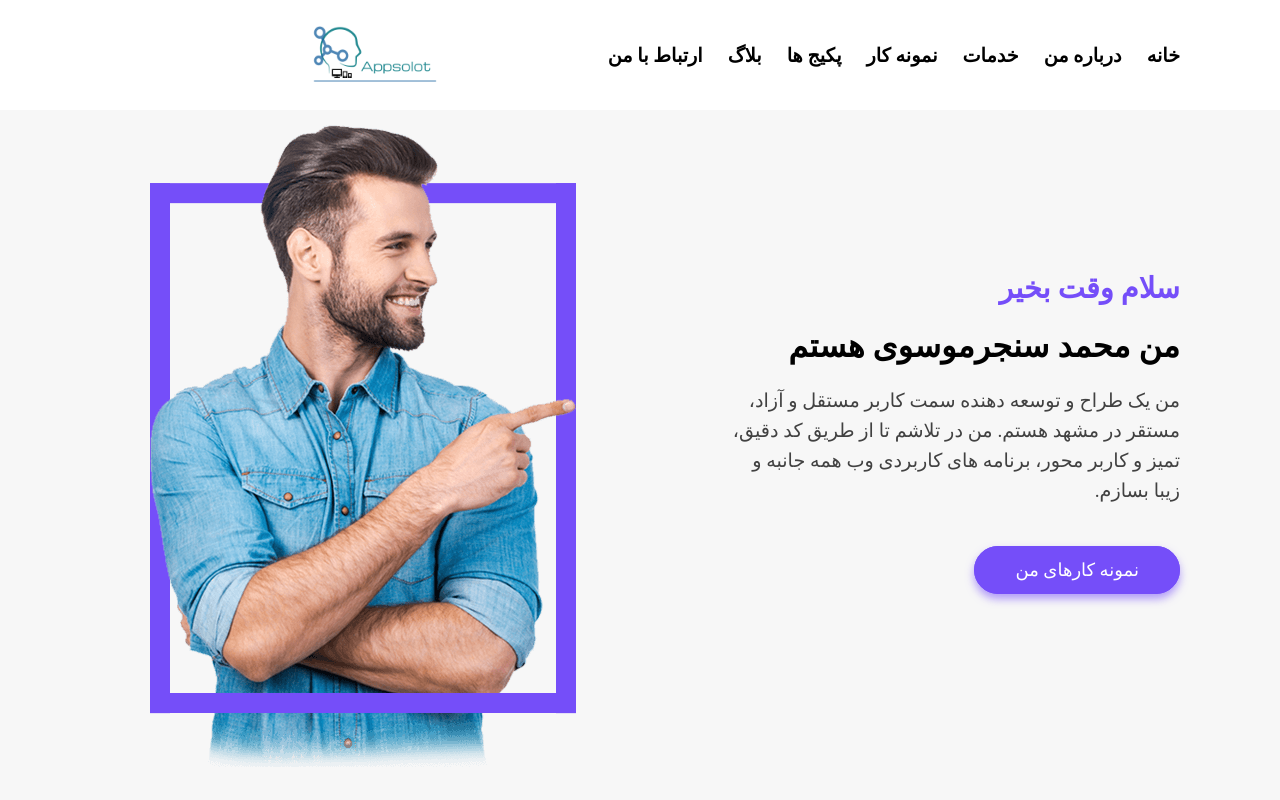
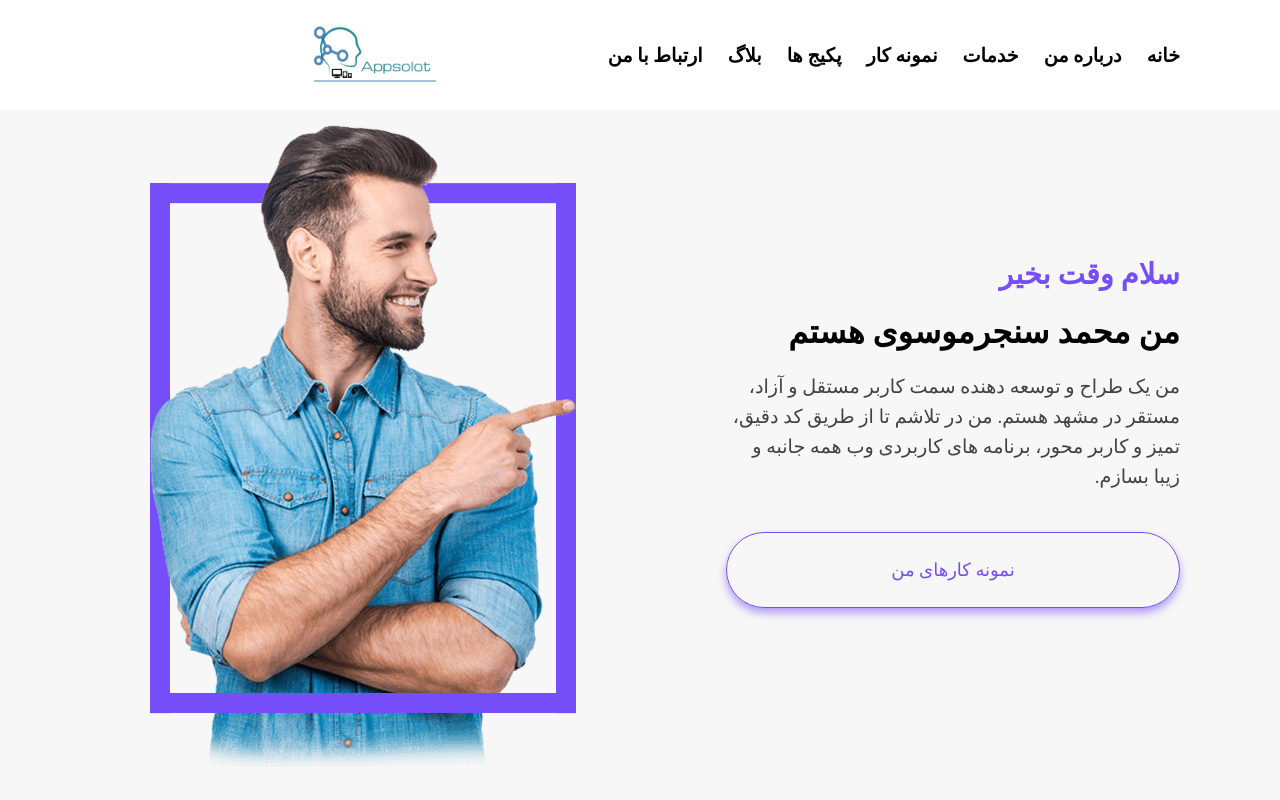
Before and after one commit to Mousavi-69/Resumes, a Vue app: page / in a window 1280 px wide. Shown: the top 800 px of the page. Built offline with nearby package versions, Linux system fonts and the light colour scheme.

Commit message:
Add props for customiz

```diff
--- a/src/components/Button.vue
+++ b/src/components/Button.vue
@@ -1,37 +1,69 @@
 <script setup lang="ts">
+import { computed } from "vue-demi";
+
 const props = defineProps<{
-  text: string;
-  id: string; //this id for section tag
+  text: { type: string; default: "Button" };
+  id: { type: string; default: "#"; required: false };
+  widthBtn: { type: number; default: 180; required: false };
+  heightBtn: { type: number; default: 50; required: false };
+  textColor: { type: String; default: "#754ef9"; required: false };
+  bgColor: { type: String; default: "#754ef9"; required: false }; //  "'blue'"  OR  "'#754ef9'"
+  borderColor: { type: String; default: "#754ef9"; required: false }; //  "'blue'"  OR  "'#754ef9'"
+  hoverBgColor: { type: String; default: "#754ef9"; required: false }; //  "'blue'"  OR  "'#754ef9'"
+  hoverTextColor: { type: String; default: "#754ef9"; required: false }; //  "'blue'"  OR  "'#754ef9'"
 }>();
+const widthButton = computed(() => {
+  let w =
+    +props.widthBtn !== 180
+      ? `${props.widthBtn}px`
+      : `${props.widthBtn.default}px`;
+  return w;
+});
+const heightButton = computed(() => {
+  let h =
+    +props.widthBtn !== 50
+      ? `${props.heightBtn}px`
+      : ` ${props.heightBtn.default}px`;
+  return h;
+});
 </script>
+
 <template>
-  <a class="button" href="props.id"> {{ props.text }}</a>
+  <a class="button" href="props.id"> {{ props.text }} </a>
 </template>
 
 <style scoped lang="scss">
 .button {
-  display: inline;
+  display: flex;
+  justify-content: center;
+  align-items: center;
+  flex-direction: column;
   cursor: pointer;
   padding: 20px;
-  background-color: $primaryColor;
-  color: white;
   text-decoration: none;
   user-select: none;
-  border: 1px solid $primaryColor;
+  border-radius: 50px;
+  border-width: 1px;
+  border-style: solid;
   padding: 13px 40px;
   font-size: 18px;
   line-height: 48px;
-  border-radius: 50px;
   font-size: 18px;
   text-align: center;
   font-weight: 500;
   box-shadow: 0px 5px 8px 0px rgb(118 78 249 / 55%);
   user-select: none;
   text-transform: uppercase;
-  transition:  all 0.3s ease-out 0s;
+  transition: all 0.3s ease-out 0s;
+  box-sizing: border-box;
+  width: v-bind("widthButton") !important; //:width-btn=
+  height: v-bind("heightButton") !important; //
+  border-color: v-bind("props.borderColor") !important;
+  background-color: v-bind("props.bgColor") !important;
+  color: v-bind("props.textColor") !important;
   &:hover {
-    background-color: white;
-    color: $primaryColor;
+    background-color: v-bind("props.hoverBgColor") !important;
+    color: v-bind("props.hoverTextColor") !important;
   }
 }
 </style>
```
